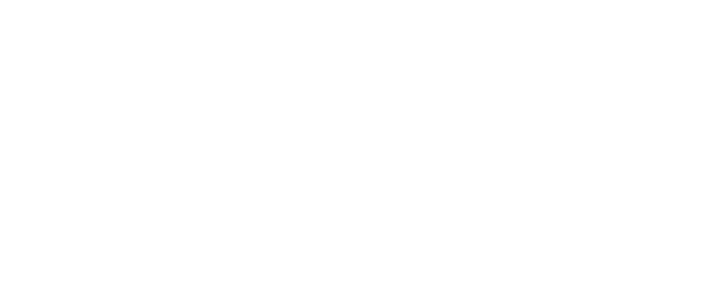
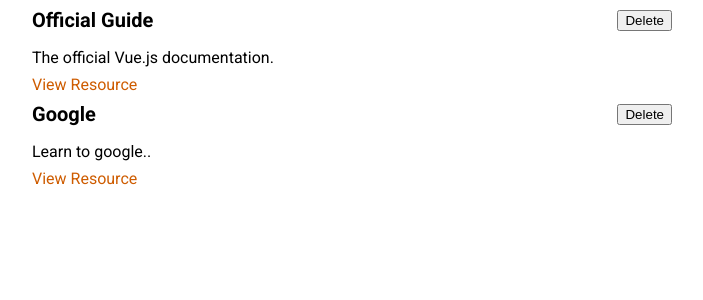
Before and after one commit to HaydenLee666/Vue_Learning_Resource_App, a Vue app: page / in a window 1280 px wide. Shown: the top 300 px of the page, without its empty margins (288-991 px from the left). Built offline with nearby package versions, Linux system fonts and the light colour scheme.

Commit message:
LearningResource &StoredResources

```diff
--- a/public/index.html
+++ b/public/index.html
@@ -1,16 +1,13 @@
 <!DOCTYPE html>
 <html lang="en">
   <head>
-    <meta charset="utf-8">
-    <meta http-equiv="X-UA-Compatible" content="IE=edge">
-    <meta name="viewport" content="width=device-width,initial-scale=1.0">
-    <link rel="icon" href="<%= BASE_URL %>favicon.ico">
-    <title><%= htmlWebpackPlugin.options.title %></title>
+    <meta charset="utf-8" />
+    <meta http-equiv="X-UA-Compatible" content="IE=edge" />
+    <meta name="viewport" content="width=device-width,initial-scale=1.0" />
+    <link rel="icon" href="<%= BASE_URL %>favicon.ico" />
+    <title>Learning Resource</title>
   </head>
   <body>
-    <noscript>
-      <strong>We're sorry but <%= htmlWebpackPlugin.options.title %> doesn't work properly without JavaScript enabled. Please enable it to continue.</strong>
-    </noscript>
     <div id="app"></div>
     <!-- built files will be auto injected -->
   </body>
--- /dev/null
+++ b/src/App.vue
@@ -0,0 +1,43 @@
+<template>
+  <stored-resources :resources="storedResources"></stored-resources>
+</template>
+
+<script>
+import StoredResources from './components/learning-reasources/StoredResources.vue';
+export default {
+  components: { StoredResources },
+  data() {
+    return {
+      storedResources: [
+        {
+          id: 'official-guide',
+          title: 'Official Guide',
+          description: 'The official Vue.js documentation.',
+          link: 'https://vue.js.org'
+        },
+        {
+          id: 'google',
+          title: 'Google',
+          description: 'Learn to google..',
+          link: 'https://www.google.com.au/'
+        }
+      ]
+    };
+  }
+};
+</script>
+
+<style>
+@import url('https://fonts.googleapis.com/css2?family=Roboto:wght@400;700&display=swap');
+* {
+  box-sizing: border-box;
+}
+
+html {
+  font-family: 'Roboto', sans-serif;
+}
+
+body {
+  margin: 0;
+}
+</style>
--- /dev/null
+++ b/src/components/learning-reasources/LearningResource.vue
@@ -0,0 +1,52 @@
+<template>
+  <li>
+    <div>
+      <header>
+        <h3>{{ title }}</h3>
+        <button>Delete</button>
+      </header>
+    </div>
+    <p>{{ description }}</p>
+    <nav>
+      <a :href="link">View Resource</a>
+    </nav>
+  </li>
+</template>
+
+<script>
+export default {
+  props: ['title', 'description', 'link']
+};
+</script>
+
+<style scoped>
+li {
+  margin: auto;
+  max-width: 40rem;
+}
+
+header {
+  display: flex;
+  justify-content: space-between;
+  align-items: center;
+}
+
+h3 {
+  font-size: 1.25rem;
+  margin: 0.5rem 0;
+}
+
+p {
+  margin: 0.5rem 0;
+}
+
+a {
+  text-decoration: none;
+  color: #ce5c00;
+}
+
+a:hover,
+a:active {
+  color: #c89300;
+}
+</style>
--- /dev/null
+++ b/src/components/learning-reasources/StoredResources.vue
@@ -0,0 +1,32 @@
+<template>
+  <ul>
+    <learning-resource
+      v-for="res in resources"
+      :key="res.id"
+      :title="res.title"
+      :description="res.description"
+      :link="res.link"
+    ></learning-resource>
+  </ul>
+</template>
+
+<script>
+import LearningResource from './LearningResource.vue';
+
+export default {
+  props: ['resources'],
+  components: {
+    LearningResource
+  }
+};
+</script>
+
+<style scoped>
+ul {
+  list-style: none;
+  margin: 0;
+  padding: 0;
+  margin: auto;
+  max-width: 40rem;
+}
+</style>
--- a/src/main.js
+++ b/src/main.js
@@ -1,3 +1,7 @@
 import { createApp } from 'vue';
 
-createApp({}).mount('#app');
+import App from './App.vue';
+
+const app = createApp(App);
+
+app.mount('#app');
```
